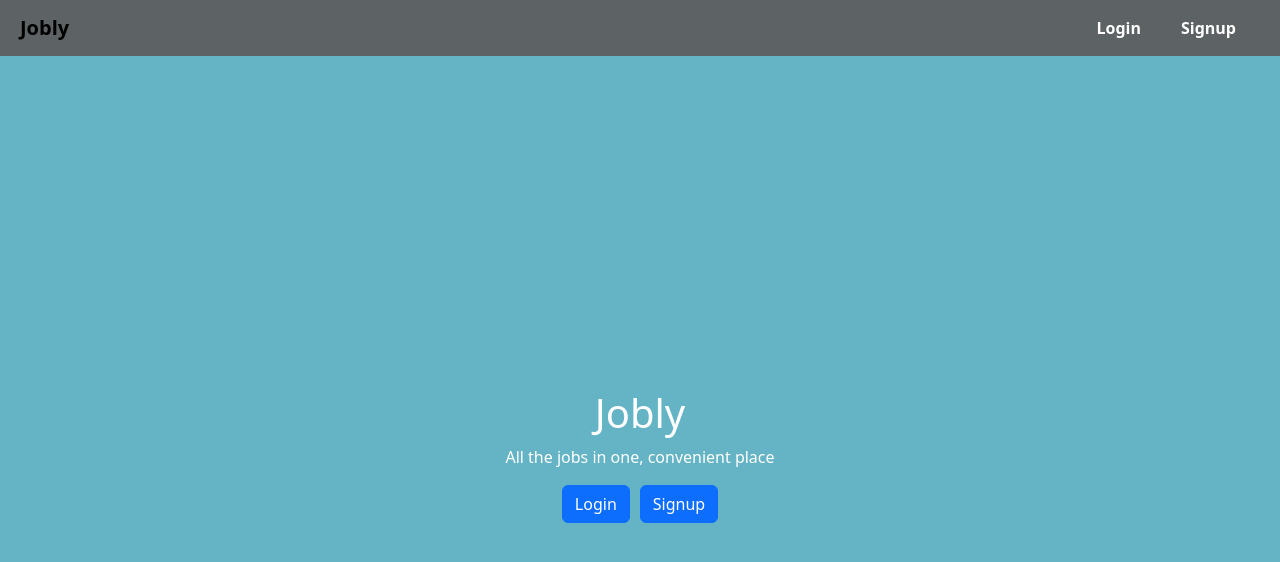
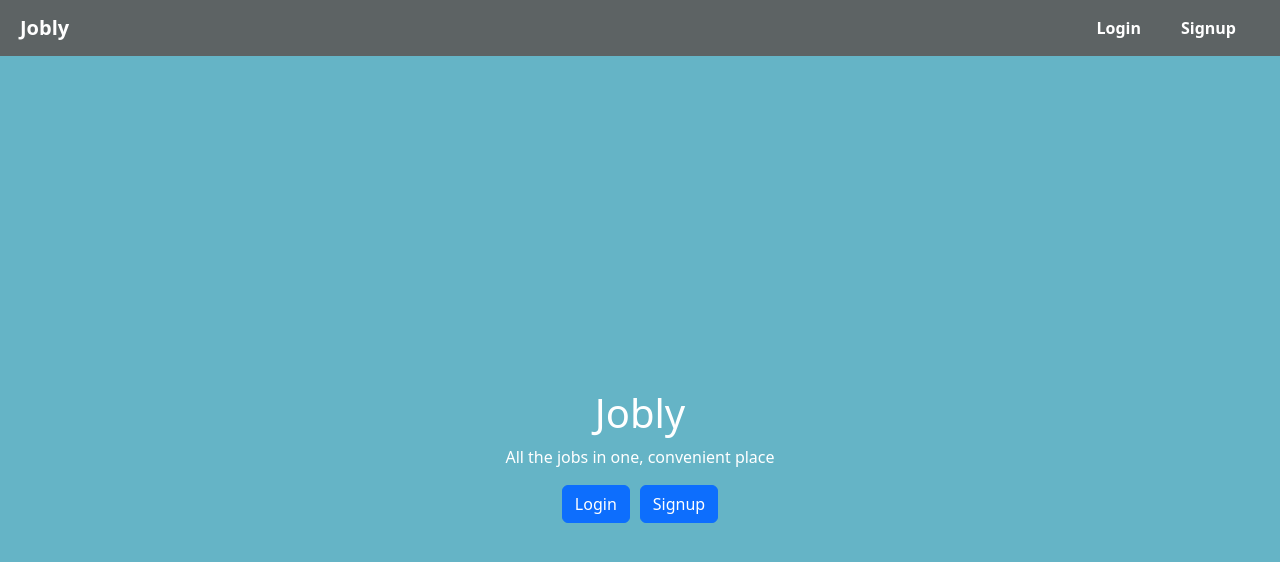
Before and after one commit to maxjeon97/react-jobly, a React (Vite) app: page / in a window 1280 px wide. Shown: the top 562 px of the page. Built offline with nearby package versions, Linux system fonts and the light colour scheme; no server answers.

Commit message:
Very minor css fixes

```diff
--- a/src/App.jsx
+++ b/src/App.jsx
@@ -13,7 +13,7 @@ import { jwtDecode } from 'jwt-decode';
  * Props: none
  *
  * State:
- * - user
+ * - currentUser
  * - token
  *
  * App -> {Navbar, RoutesList}
--- a/src/EditProfileForm.jsx
+++ b/src/EditProfileForm.jsx
@@ -17,6 +17,8 @@ import Alert from "./Alert";
 
 function EditProfileForm({ updateUser }) {
     const { currentUser } = useContext(userContext);
+
+    if (!currentUser) return <Navigate to="/" />;
 
     const initialState =
     {
--- a/src/NavBar.css
+++ b/src/NavBar.css
@@ -15,3 +15,7 @@
 .NavBar a.active {
   color: black;
 }
+
+.navbar-brand {
+  color: rgb(255, 255, 255) !important;
+}
--- a/src/NavBar.jsx
+++ b/src/NavBar.jsx
@@ -57,9 +57,9 @@ function NavBar({ logout }) {
   return (
     <nav className="NavBar navbar navbar-light sticky-top navbar-expand-md">
       <div className="container-fluid">
-        <NavLink
+        <Link
           className="navbar-brand ms-2"
-          to="/" end>Jobly</NavLink>
+          to="/">Jobly</Link>
         {currentUser
           ? generateLoggedInNavBar()
           : generateAnonNavBar()}
```
